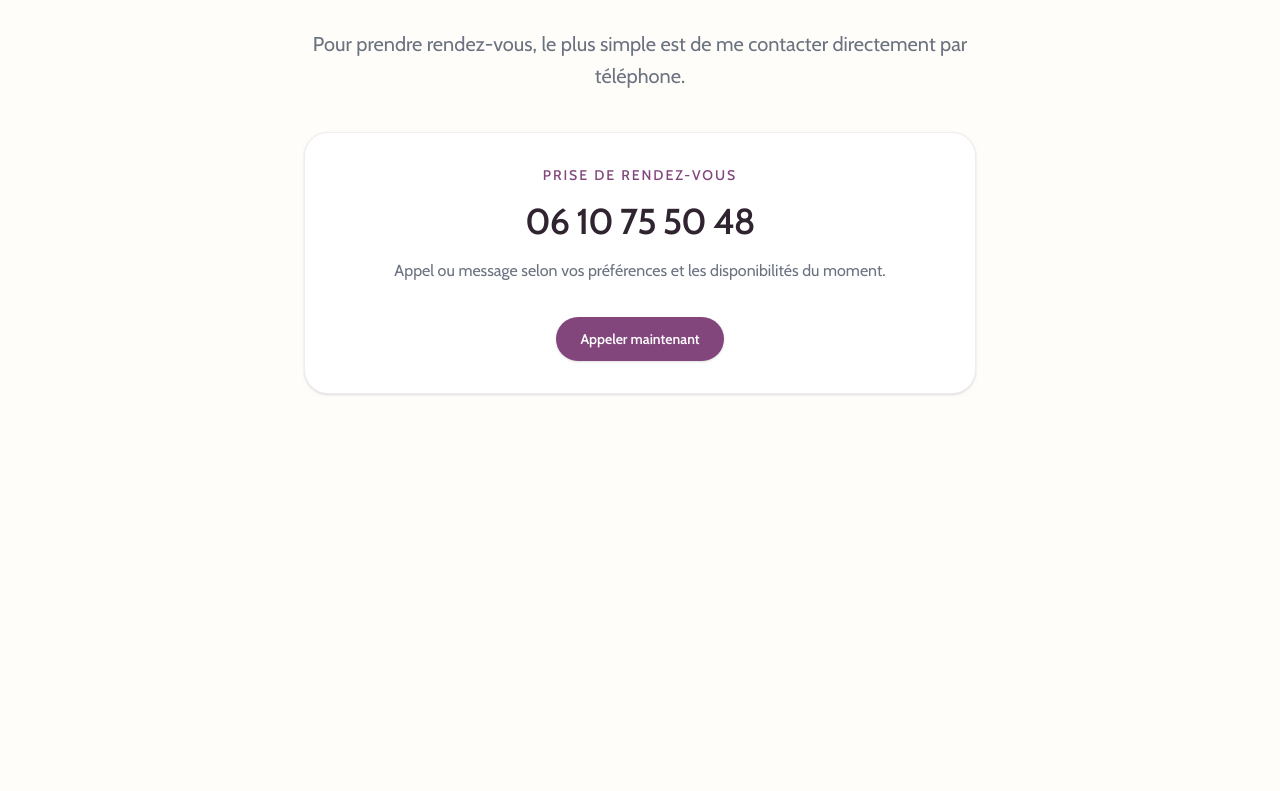
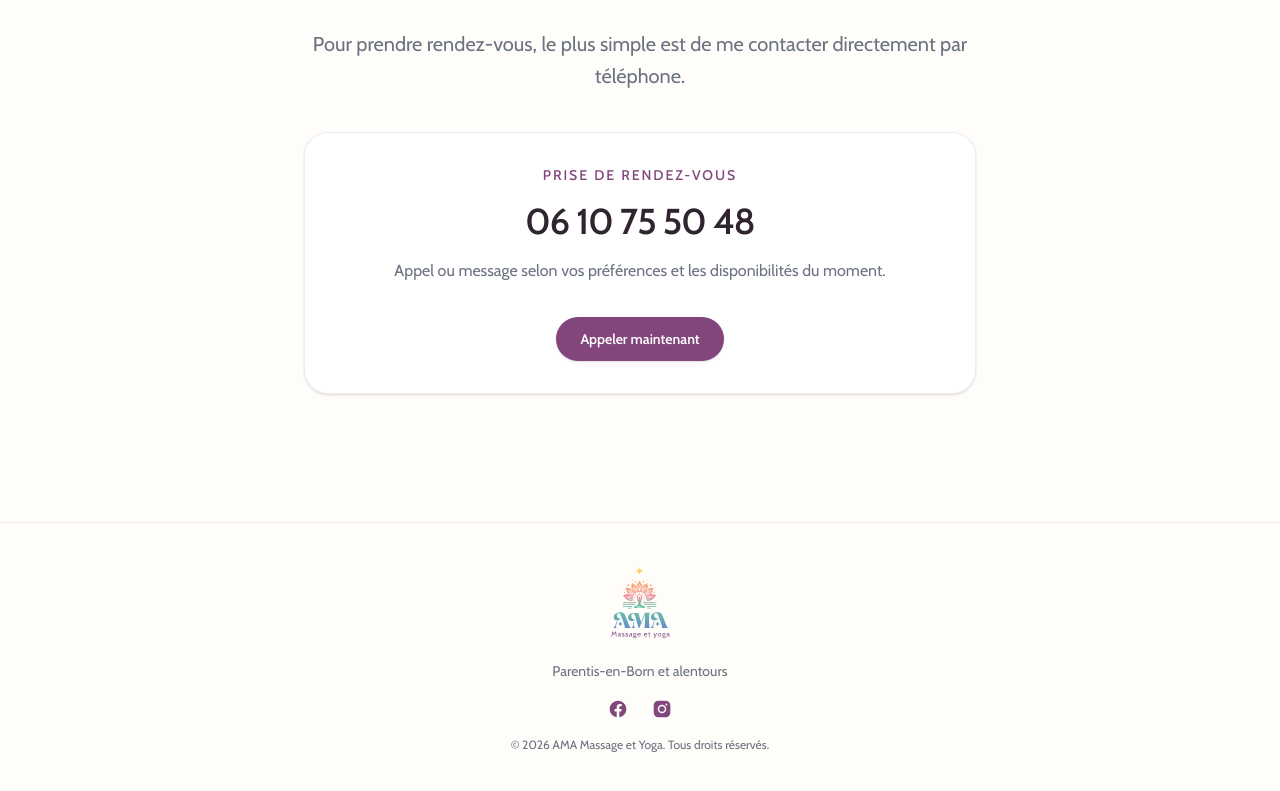
Before and after one commit to sgautier-dev/amamassageyoga, a Next.js app: page / in a window 1280 px wide. Shown: the part 6506-7297 px from the top of the page. Before the commit the page ends 7028 px from the top, so only its background shows below. Built offline with nearby package versions, Linux system fonts and the light colour scheme.

Commit message:
added footer

```diff
--- a/src/app/page.tsx
+++ b/src/app/page.tsx
@@ -2,6 +2,7 @@ import About from "@/components/About"
 import Contact from "@/components/Contact"
 import Experience from "@/components/Experience"
 import FeaturedService from "@/components/FeaturedService"
+import Footer from "@/components/Footer"
 import Header from "@/components/Header"
 import Hero from "@/components/Hero"
 import Location from "@/components/Location"
@@ -20,6 +21,7 @@ export default function HomePage() {
 			<Universe />
 			<Location />
 			<Contact />
+			<Footer />
 		</main>
 	)
 }
--- /dev/null
+++ b/src/components/Footer.tsx
@@ -0,0 +1,100 @@
+import Image from "next/image"
+import Link from "next/link"
+
+const social = [
+	{
+		name: "Facebook",
+		href: "#", // TODO: replace with real Facebook URL
+		icon: (props: React.SVGProps<SVGSVGElement>) => (
+			<svg fill="currentColor" viewBox="0 0 24 24" {...props}>
+				<path
+					fillRule="evenodd"
+					d="M22 12c0-5.523-4.477-10-10-10S2 6.477 2 12c0 4.991 3.657 9.128 8.438 9.878v-6.987h-2.54V12h2.54V9.797c0-2.506
+          1.492-3.89 3.777-3.89 1.094 0 2.238.195 2.238.195v2.46h-1.26c-1.243 0-1.63.771-1.63
+          1.562V12h2.773l-.443 2.89h-2.33v6.988C18.343
+          21.128 22 16.991 22 12z"
+					clipRule="evenodd"
+				/>
+			</svg>
+		),
+	},
+	{
+		name: "Instagram",
+		href: "#", // TODO: replace with real Instagram URL
+		icon: (props: React.SVGProps<SVGSVGElement>) => (
+			<svg fill="currentColor" viewBox="0 0 24 24" {...props}>
+				<path
+					fillRule="evenodd"
+					d="M12.315 2c2.43 0 2.784.013
+          3.808.06 1.064.049 1.791.218
+          2.427.465a4.902 4.902 0 011.772
+          1.153 4.902 4.902 0 011.153
+          1.772c.247.636.416 1.363.465
+          2.427.048 1.067.06 1.407.06
+          4.123v.08c0 2.643-.012 2.987-.06
+          4.043-.049 1.064-.218 1.791-.465
+          2.427a4.902 4.902 0 01-1.153
+          1.772 4.902 4.902 0 01-1.772
+          1.153c-.636.247-1.363.416-2.427.465-1.067.048-1.407.06-4.123.06h-.08c-2.643
+          0-2.987-.012-4.043-.06-1.064-.049-1.791-.218-2.427-.465a4.902
+          4.902 0 01-1.772-1.153 4.902 4.902
+          0 01-1.153-1.772c-.247-.636-.416-1.363-.465-2.427-.047-1.024-.06-1.379-.06-3.808v-.63c0-2.43.013-2.784.06-3.808.049-1.064.218-1.791.465-2.427a4.902
+          4.902 0 011.153-1.772A4.902 4.902 0 015.45
+          2.525c.636-.247 1.363-.416 2.427-.465C8.901
+          2.013 9.256 2 11.685 2h.63zM12
+          6.865a5.135 5.135 0 110 10.27
+          5.135 5.135 0 010-10.27zm0
+          1.802a3.333 3.333 0 100 6.666
+          3.333 3.333 0 000-6.666zm5.338-3.205a1.2
+          1.2 0 110 2.4 1.2 1.2 0 010-2.4z"
+					clipRule="evenodd"
+				/>
+			</svg>
+		),
+	},
+]
+
+export default function Footer() {
+	return (
+		<footer className="border-t border-ama-purple/10">
+			<div className="mx-auto max-w-7xl px-6 py-10 lg:px-8">
+				<div className="flex flex-col items-center gap-4 text-center">
+					<Link href="/" className="inline-flex">
+						<span className="sr-only">AMA Massage et Yoga</span>
+						<Image
+							src="/logo-ama.svg"
+							alt="AMA Massage et Yoga"
+							width={140}
+							height={56}
+							className="h-16 sm:h-20 w-auto"
+						/>
+					</Link>
+
+					<p className="text-sm leading-6 text-muted">
+						Parentis-en-Born et alentours
+					</p>
+
+					<div className="flex items-center gap-6">
+						{social.map((item) => (
+							<a
+								key={item.name}
+								href={item.href}
+								target="_blank"
+								rel="noopener noreferrer"
+								className="text-ama-purple transition-colors hover:text-ama-pink"
+							>
+								<span className="sr-only">{item.name}</span>
+								<item.icon aria-hidden="true" className="size-5" />
+							</a>
+						))}
+					</div>
+
+					<p className="text-xs leading-5 text-muted">
+						© {new Date().getFullYear()} AMA Massage et Yoga. Tous droits
+						réservés.
+					</p>
+				</div>
+			</div>
+		</footer>
+	)
+}
```
